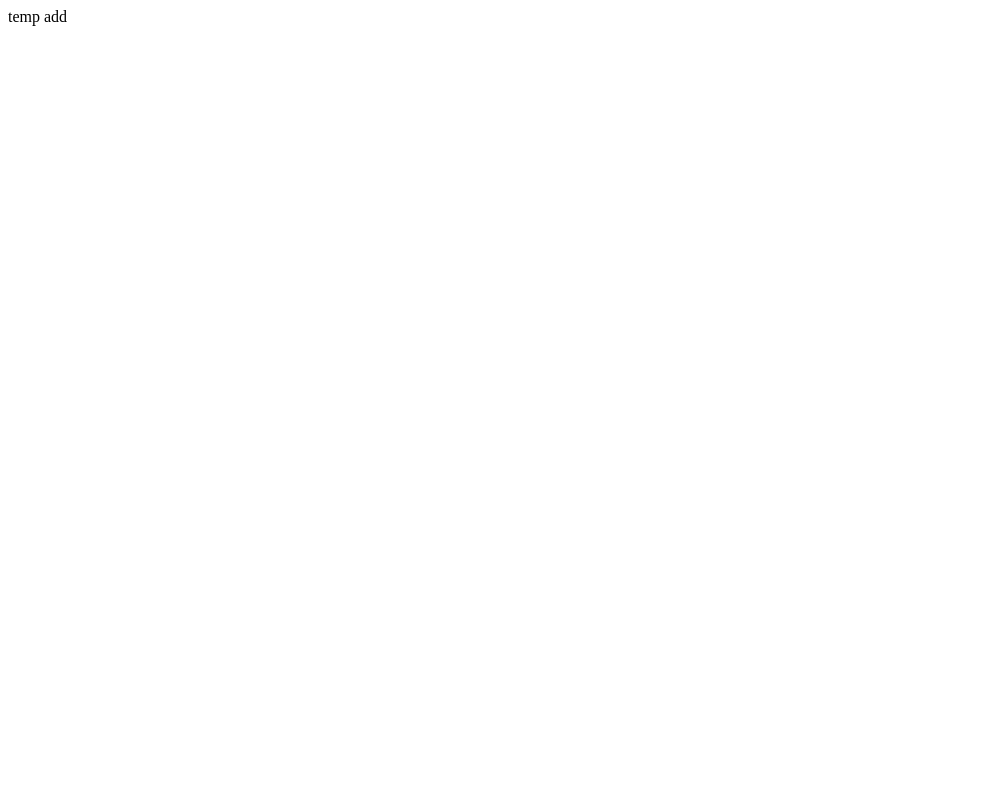
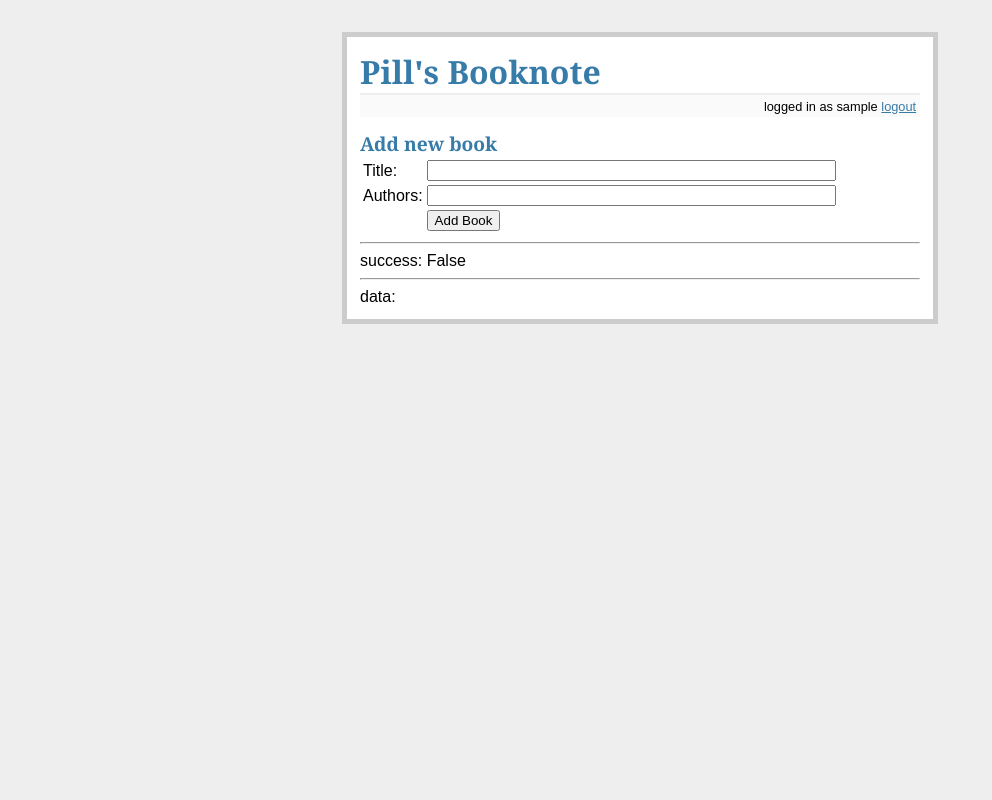
Before and after one commit to pillserg/promua_test_booknote, a Flask app: page /add_book/ in a window 1280 px wide. Before the commit the part shown is almost empty. Shown: the whole page, without its empty margins (0-992 px from the left). Run offline with Flask 2, Linux system fonts and the light colour scheme; a user stored in the database is signed in; parts of the project's set-up code (start-up, migrations or seed data) failed here and were passed over; some libraries are stand-ins or nearby versions.

Commit message:
simple book addition (without authors), simple booklist

```diff
--- a/booknote/forms.py
+++ b/booknote/forms.py
@@ -1,6 +1,17 @@
 from flask.ext.wtf import Form, TextField, BooleanField
 from flask.ext.wtf import Required, Length
+
+from booknote.models import Book, Author
 
 class LoginForm(Form):
     openid = TextField('openid', validators=[Required(), ])
     remember_me = BooleanField('remember_me', default=False)
+
+
+class BookForm(Form):
+    title = TextField('title', validators=[Required(), Length(min=5, max=256)])
+    authors = TextField('authors')
+
+    def save(self):
+        book = Book(title=self.title.data)
+        return book
--- /dev/null
+++ b/booknote/templates/add_book.html
@@ -0,0 +1,35 @@
+{% extends "base.html" %}
+{% block content %}
+<h2>Add new book</h2>
+<form action="" method="post" name="edit">
+    {{form.hidden_tag()}}
+    <table>
+        <tr>
+            <td>Title:</td>
+            <td>
+                {{ form.title(size = 48) }}
+                {% for error in form.errors.title %}
+                    <br><span style="color: red;">[{{ error }}]</span>
+                {% endfor %}
+            </td>
+        </tr>
+        <tr>
+            <td>Authors:</td>
+            <td>
+                {{ form.authors(size=48) }}
+                {% for error in form.errors.authors %}
+                    <br><span style="color: red;">[{{ error }}]</span>
+                {% endfor %}
+            </td>
+        </tr>
+        <tr>
+            <td></td>
+            <td><input type="submit" value="Add Book"></td>
+        </tr>
+    </table>
+</form>
+<hr>
+success: {{ success }}
+<hr>
+data: {{ data }}
+{% endblock %}
--- a/booknote/templates/index.html
+++ b/booknote/templates/index.html
@@ -1,4 +1,4 @@
 {% extends "base.html" %}
-{% block body %}
-pass
+{% block content %}
+    {% include "books_list.html" %}
 {% endblock %}
--- a/booknote/views.py
+++ b/booknote/views.py
@@ -5,7 +5,7 @@ from flask.ext.login import login_required
 
 from booknote import app, db, lm, oid
 from booknote.models import User, Book, Author
-from booknote.forms import LoginForm
+from booknote.forms import LoginForm, BookForm
 
 
 @lm.user_loader
@@ -62,7 +62,8 @@ def after_login(resp):
 
 @app.route('/books_list/')
 def book_list():
-    return 'books_list'
+    books = Book.query.all()
+    return render_template('index.html', books=books)
 
 
 @app.route('/authors_list/')
@@ -77,10 +78,19 @@ def index():
     return render_template('index.html', **context)
 
 
-@app.route('/add_book/')
+@app.route('/add_book/', methods=['GET', 'POST', ])
 @login_required
 def add_book():
-    return 'temp add'
+    form = BookForm()
+    success = False
+    data = ''
+    if form.validate_on_submit():
+        success = True
+        data = repr(form.title.data) + repr(form.authors.data)
+        db.session.add(form.save())
+        db.session.commit()
+    return render_template('add_book.html',
+                           form=form, data=data, success=success)
 
 
 @app.route('/delete_book/')
```
Also changed, not shown: booknote/templates/books_list.html (+8 -0 lines).
